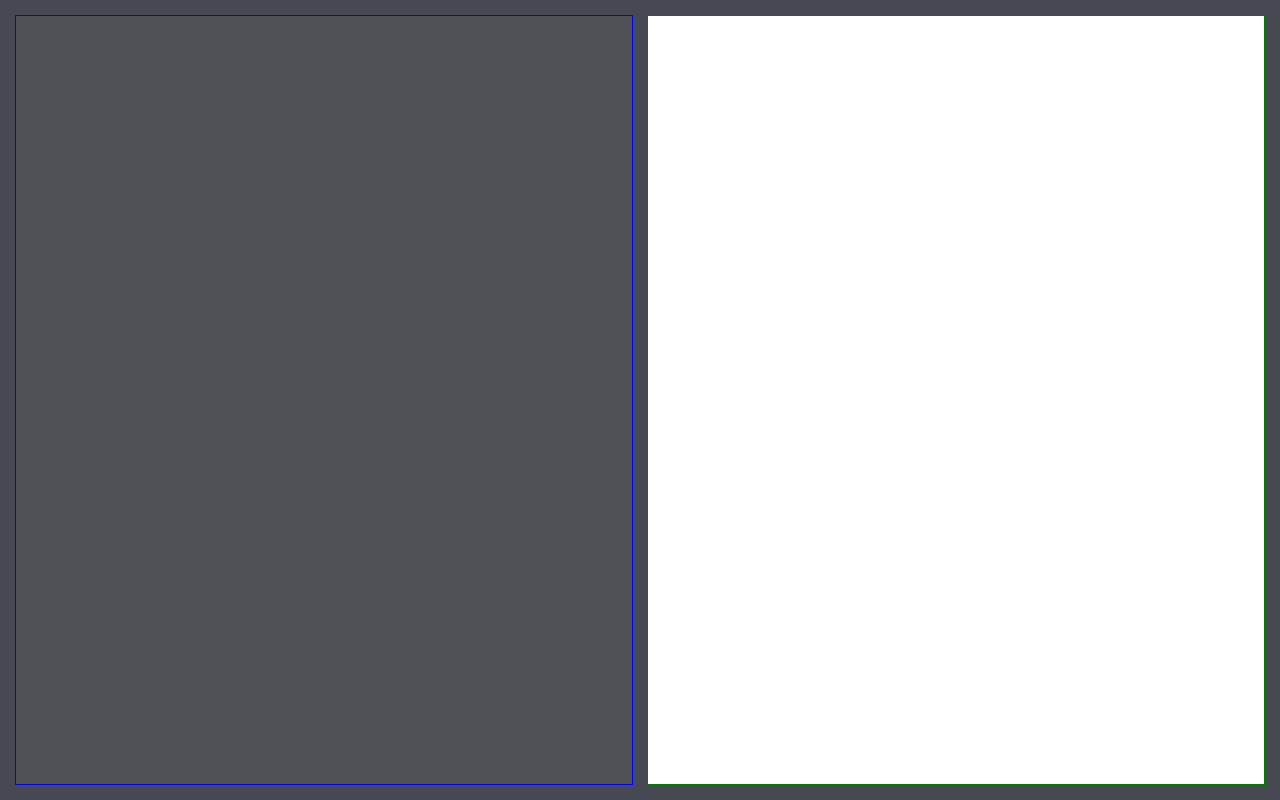
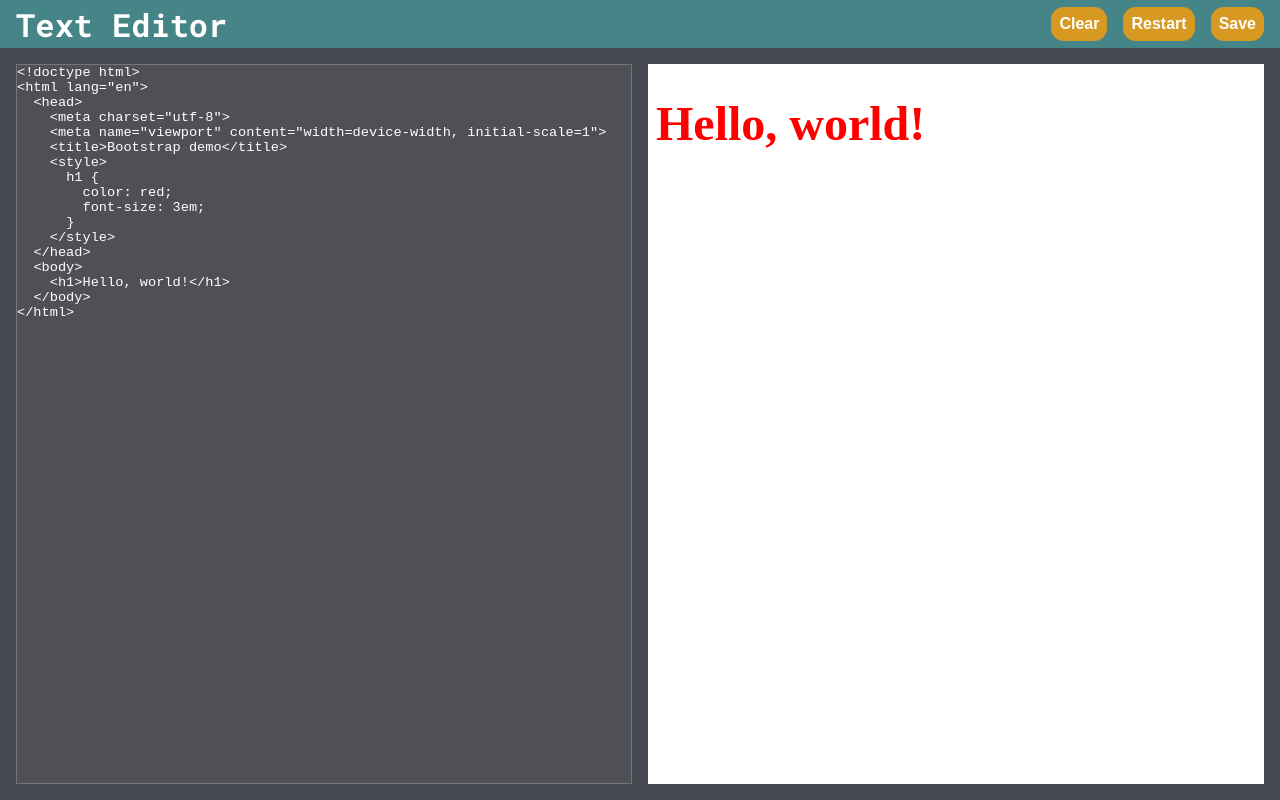
Before and after one commit to isdvde/text-editor, a website built with Vite: page index.html in a window 1280 px wide. Built offline with nearby package versions, Linux system fonts and the light colour scheme.

Commit message:
some styles and functionality

```diff
--- a/index.html
+++ b/index.html
@@ -12,9 +12,17 @@
 </head>
 
 <body>
+    <div class="nav">
+      <h1 class="nav__title">Text Editor</h1>
+    <div></div>
+    <div class="nav__btns">
+      <button class="nav__btn clear">Clear</button>
+      <button class="nav__btn reset">Restart</button>
+      <button class="nav__btn save">Save</button>
+    </div>
+    </div>
   <div class="container">
-    <!-- <textarea class="editor"></textarea> -->
-    <x-editor class="editor"></x-editor>
+    <textarea is="x-editor" class="editor"></textarea>
     <iframe class="iframe"></iframe>
   </div>
   <script type="module" src="/main.js"></script>
--- a/main.js
+++ b/main.js
@@ -1,10 +1,68 @@
 import './style.css'
 
-class Editor extends HTMLElement {
+class Editor extends HTMLTextAreaElement {
   constructor() {
     super();
+    this.default_value = `<!doctype html>
+<html lang="en">
+  <head>
+    <meta charset="utf-8">
+    <meta name="viewport" content="width=device-width, initial-scale=1">
+    <title>Bootstrap demo</title>
+    <style>
+      h1 {
+        color: red;
+        font-size: 3em;
+      }
+    </style>
+  </head>
+  <body>
+    <h1>Hello, world!</h1>
+  </body>
+</html>
+    `;
+    this.setAttribute('spellcheck', 'false');
   }
+
+  init() { this.value = this.default_value; }
+
+  set_value(val){ this.value = val; }
+
 
 }
 
 customElements.define('x-editor', Editor, {extends: 'textarea'});
+
+let $storage = sessionStorage;
+let code = $storage.getItem('code');
+let $editor = document.querySelector('.editor');
+let $result = document.querySelector('.iframe');
+let $clear = document.querySelector('.clear');
+let $save = document.querySelector('.save');
+let $reset = document.querySelector('.reset');
+
+function update_frame() {
+  $result.srcdoc = $editor.value;
+}
+
+if(code) {
+  $editor.set_value(code);
+} else {
+  $editor.init();
+}
+update_frame();
+
+$editor.oninput = function(e) {
+  update_frame();
+  $storage.setItem('code', $editor.value);
+}
+
+$reset.onclick = function() {
+  $editor.init();
+  update_frame();
+}
+
+$clear.onclick = function() {
+  $editor.value = '';
+  update_frame();
+}
--- a/style.css
+++ b/style.css
@@ -2,6 +2,10 @@
   --hard-black: #464852;
   --soft-black: #4F4F56;
   --white: #fff;
+	--blue: #458588;
+	--yellow: #d79921;
+	--green: #8ec07c;
+
 
 }
 
@@ -15,25 +19,65 @@ body {
   font-family: "Roboto Mono", monospace;
 }
 
+
+.nav {
+	background-color: var(--blue);
+	color: var(--white);
+	display: flex;
+	height: 6vh;
+	width: 100%;
+	align-items: center;
+	justify-content: space-between;
+	padding: 1rem;
+	/* outline: 1px solid red; */
+}
+
+.nav__btns {
+	display: flex;
+	gap: 1rem;
+	justify-content: space-between;
+	align-items: center;
+	/* outline: 1px solid red; */
+	height: 100%;
+
+}
+
+.nav__btn {
+	font-size: 1em;
+	border: 0;
+	background-color: #ffffff00;
+	background-color: var(--yellow);
+	color: var(--white);
+	padding: 0.5rem;
+	border-radius: 0.8rem;
+	font-weight: bold;
+}
+
+.nav__btn:active {
+	background-color: var(--green);
+
+}
+
 .container {
 	background-color: var(--hard-black);
 	display: flex;
 	flex-direction: row;
 	width: 100vw;
-	height: 100vh;
-	outline: 1px solid red;
+	height: 94vh;
+	/* outline: 1px solid red; */
 	gap: 1rem;
 }
 
+
 .editor {
 	background-color: var(--soft-black);
-	font-size: 1em;
+	font-size: 1.05em;
 	color: var(--white);
 	position: relative;
 	resize: none;
 	width: 50%;
 	outline: none;
-	outline: 1px solid blue;
+	/* outline: 1.5px solid var(--yellow); */
 	margin: 1rem 0 1rem 1rem;
 	overflow-y: scroll;
 }
@@ -44,6 +88,7 @@ body {
 	width: 50%;
 	margin: 1rem 1rem 1rem 0;
 	position: relative;
-	outline: 1px solid green;
+	/* outline: 1.5px solid var(--yellow); */
+	/* outline: 1px solid green; */
   overflow-y: scroll;
 }
```
